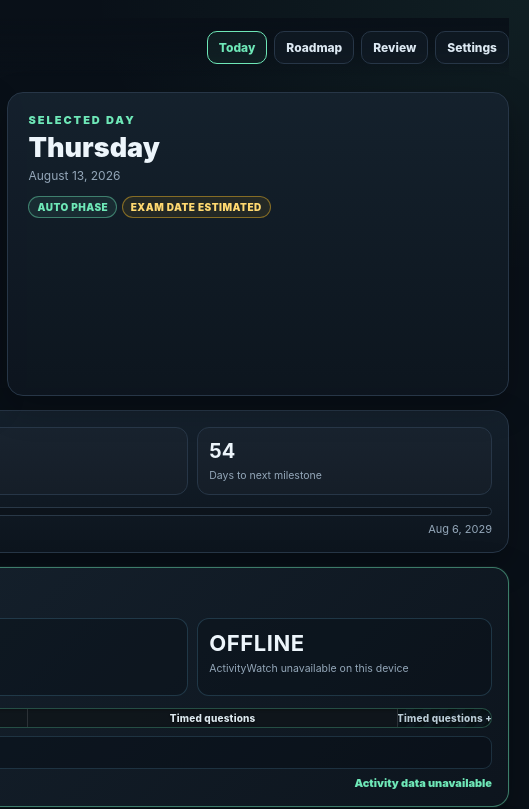
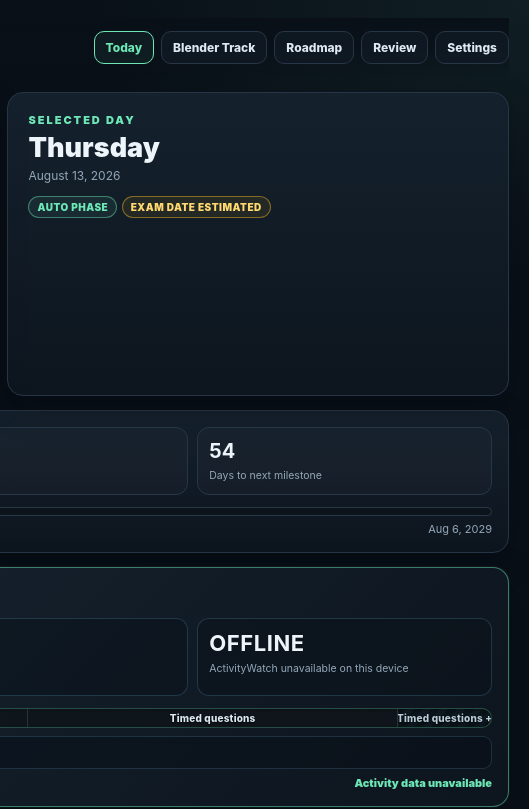
Before and after one commit to arif-hstu/1M-Target-Personal-Execution-OS, a plain HTML site: page index.html in a window 1280 px wide. Shown: the top 809 px of the page, 751-1280 px from the left. Drawn offline with Linux system fonts and the light colour scheme; no server answers.

Commit message:
Add Blender Track navigation link

```diff
--- a/index.html
+++ b/index.html
@@ -14,7 +14,7 @@
   <div class="topbar">
     <a class="brand" href="index.html"><span class="brandmark">1M</span><span>1M Target<small>Personal Execution OS</small></span></a>
     <nav class="nav" aria-label="Main navigation">
-      <a class="active" href="index.html">Today</a><a href="timeline.html">Roadmap</a><a href="review.html">Review</a><a href="settings.html">Settings</a>
+      <a class="active" href="index.html">Today</a><a href="blender.html">Blender Track</a><a href="timeline.html">Roadmap</a><a href="review.html">Review</a><a href="settings.html">Settings</a>
     </nav>
   </div>
 
```
